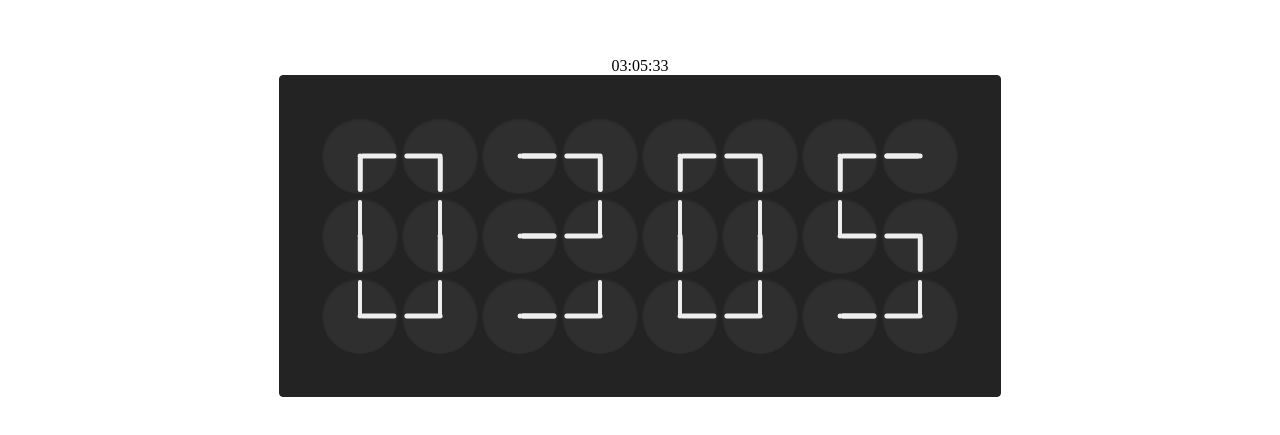
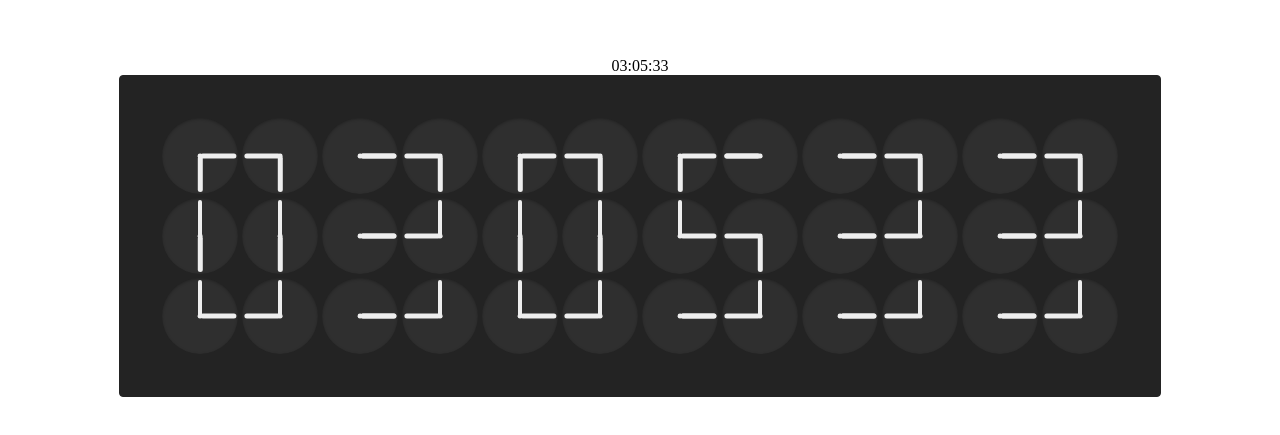
Before and after one commit to arunkumarun/clock-hive, a Vue app: page / in a window 1280 px wide. Shown: the part 173-608 px from the top of the page. Built offline with nearby package versions, Linux system fonts and the light colour scheme.

Commit message:
Added duration to clock for transform
- Used v-bind to attach directly to css variables

```diff
--- a/src/components/Clock.vue
+++ b/src/components/Clock.vue
@@ -1,8 +1,8 @@
 <template>
   <div class="clock">
-    <div class="clock-face">
-      <span class="arm hours" :style="{transform: `rotate(${hourAngle}deg)`}"></span>
-      <span class="arm minutes" :style="{transform: `rotate(${minuteAngle}deg)`}"></span>
+    <div class="clock-face" style="">
+      <span class="arm hours"></span>
+      <span class="arm minutes"></span>
       <span class="circle"></span>
     </div>
   </div>
@@ -14,17 +14,25 @@ import {computed} from "vue";
 const props = withDefaults(defineProps<{
   hour?: number;
   minute?: number;
+  duration?: number;
 }>(), {
   hour: 0,
   minute: 0,
+  duration: 2,
 });
 
 const hourAngle = computed(() => {
-  return (props.hour % 12) * (360 / 12);
+  const angle = (props.hour % 12) * (360 / 12);
+  return `${angle}deg`;
 });
 
 const minuteAngle = computed(() => {
-  return (props.minute % 60) * (360 / 60);
+  const angle = (props.minute % 60) * (360 / 60);
+  return `${angle}deg`;
+});
+
+const durationInSeconds = computed(() => {
+  return `${props.duration}s`;
 });
 </script>
 
@@ -59,6 +67,7 @@ const minuteAngle = computed(() => {
 }
 
 .arm {
+  --_tdur: v-bind(durationInSeconds);
   background-color: var(--_abg);
   border-radius: calc(var(--_aw) * 2);
   display: block;
@@ -69,23 +78,23 @@ const minuteAngle = computed(() => {
   transform: rotate(0deg);
   transform-origin: bottom;
   width: var(--_aw);
-  transition: transform 2s ease-in-out;
+  transition: transform var(--_tdur) ease-in-out;
 }
 
 .minutes {
   --_abg: #eeeeee;
   --_ah: 45cqi;
   --_aw: 6cqi;
-  /*animation: turn 60s steps(60, end) infinite;
-  animation-delay: 0ms;*/
+  --minute-angle: v-bind(minuteAngle);
+  transform: rotate(var(--minute-angle));
 }
 
 .hours {
   --_abg: #eeeeee;
   --_ah: 45cqi;
   --_aw: 6cqi;
-  /*animation: turn 10s linear infinite;
-  animation-delay: 0ms;*/
+  --hour-angle: v-bind(hourAngle);
+  transform: rotate(var(--hour-angle));
   position: relative;
 }
 
@@ -100,10 +109,4 @@ const minuteAngle = computed(() => {
   border-radius: 50%;
   background-color: #eeeeee;
 }
-
-@keyframes turn {
-  to {
-    transform: rotate(1turn);
-  }
-}
 </style>
--- a/src/components/ClockHive.vue
+++ b/src/components/ClockHive.vue
@@ -2,7 +2,7 @@
   {{currentDate.toTimeString().slice(0, 8)}}
   <div class="clock-hive">
     <div v-for="digit in digits">
-      <Digit :digit-matrix="digitMatrix" :digit="digit"/>
+      <Digit :digit-matrix="digitMatrix" :digit="digit.digit" :duration="digit.duration"/>
     </div>
   </div>
 </template>
@@ -12,20 +12,6 @@ import {computed, onMounted, onUnmounted, ref} from "vue";
 import type {DigitKey} from "../util/digits/DigitUtil.ts";
 
 const currentDate = ref(new Date());
-
-const digitMatrix = ref<[number, number]>([3, 2]);
-
-const digits = computed<DigitKey[]>(() => {
-  const date = currentDate.value.toTimeString().slice(0, 8);
-  return [
-    Number(date.charAt(0)),
-    Number(date.charAt(1)),
-    Number(date.charAt(3)),
-    Number(date.charAt(4)),
-    /*Number(date.charAt(6)),
-    Number(date.charAt(7)),*/
-  ] as DigitKey[];
-});
 
 // Update the date every second
 let intervalId: number;
@@ -39,6 +25,21 @@ onMounted(() => {
 onUnmounted(() => {
   clearInterval(intervalId);
 });
+
+const digitMatrix = ref<[number, number]>([3, 2]);
+
+const digits = computed<Array<{digit: DigitKey, duration: number}>>(() => {
+  const date = currentDate.value.toTimeString().slice(0, 8);
+  return [
+    {digit: Number(date.charAt(0)) as DigitKey, duration: 2},
+    {digit: Number(date.charAt(1)) as DigitKey, duration: 2},
+    {digit: Number(date.charAt(3)) as DigitKey, duration: 2},
+    {digit: Number(date.charAt(4)) as DigitKey, duration: 2},
+    {digit: Number(date.charAt(6)) as DigitKey, duration: 2},
+    {digit: Number(date.charAt(7)) as DigitKey, duration: 0.5},
+  ];
+});
+
 </script>
 
 <style scoped>
--- a/src/components/Digit.vue
+++ b/src/components/Digit.vue
@@ -2,7 +2,7 @@
   <div class="digit">
     <template v-for="(row, rowIndex) in digitClockHandMatrix">
       <div v-for="(clockHand, index) in row" :key="`${rowIndex}-${index}`">
-        <Clock :hour="clockHand.hour" :minute="clockHand.minute"/>
+        <Clock :hour="clockHand.hour" :minute="clockHand.minute" :duration="duration"/>
       </div>
     </template>
   </div>
@@ -15,7 +15,8 @@ import {computed} from "vue";
 
 const props = defineProps<{
   digitMatrix: [number, number];
-  digit: DigitKey
+  digit: DigitKey;
+  duration: number;
 }>();
 
 const digitClockHandMatrix = computed(() => {
```
